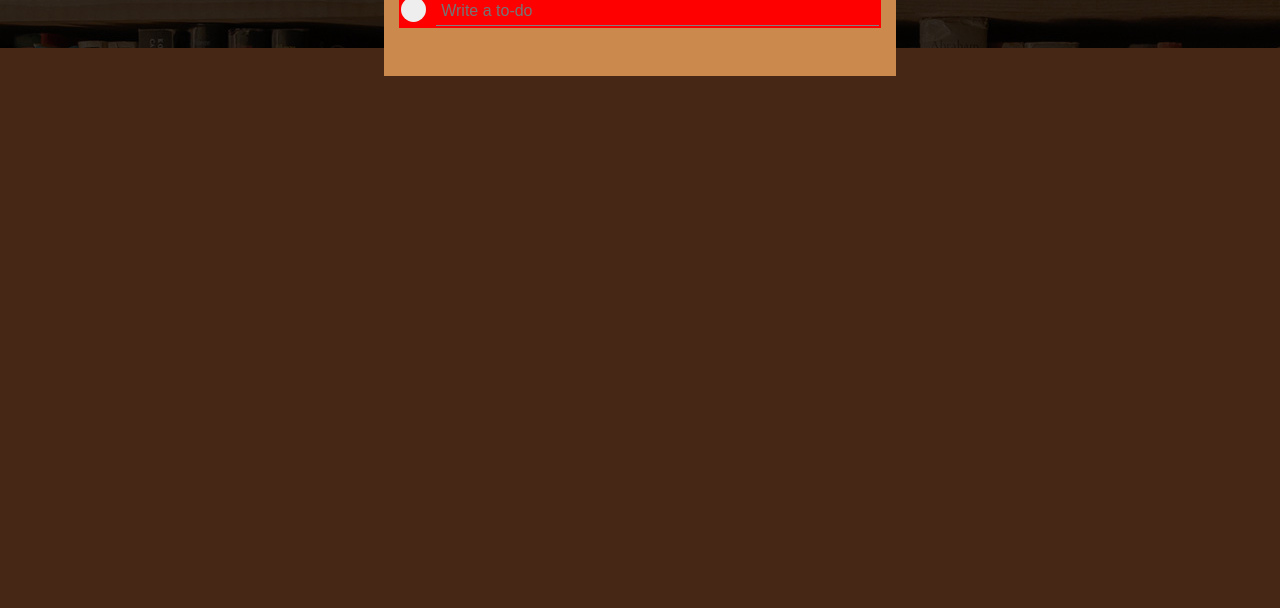
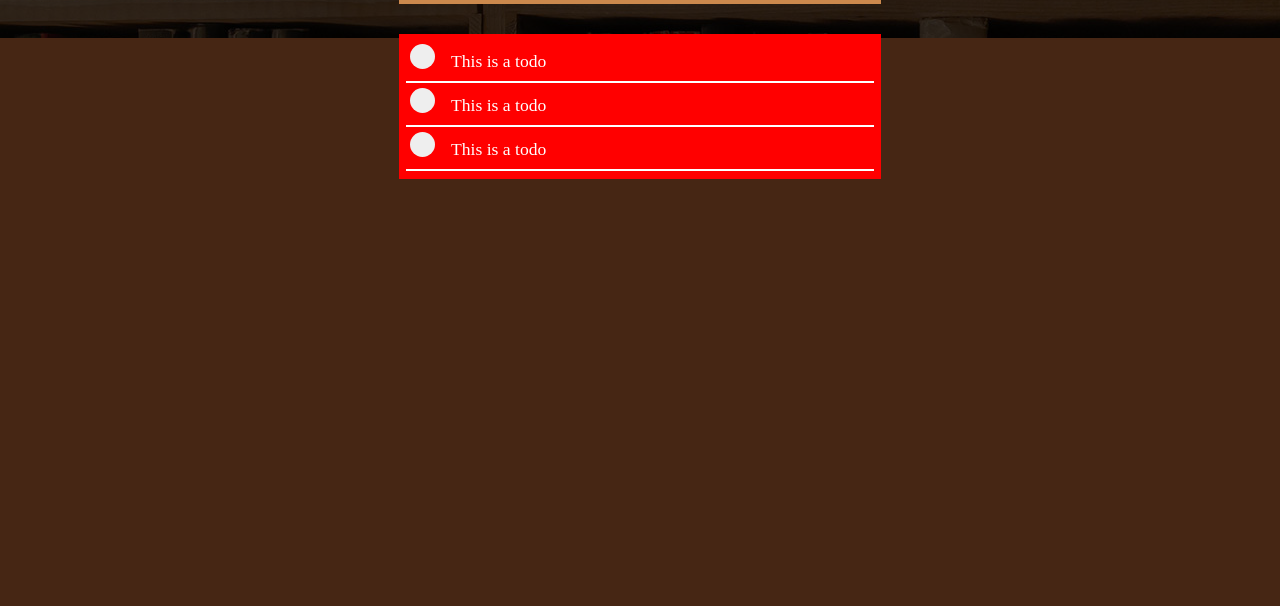
Before and after one commit to Robotron2/Todo-design, a plain HTML site: page index.html in a window 1280 px wide. Shown: the part 262-870 px from the top of the page. Drawn offline with Linux system fonts and the light colour scheme.

Commit message:
Todo layout completed

```diff
--- a/index.html
+++ b/index.html
@@ -27,12 +27,35 @@
                         <input type="checkbox" class="checkbox">
                         <input type="text" class="text-input">
                     </div> -->
-                    <div class="todo-input">
+                    <div class="todo-input ">
                         <label class="container">
-                            <input type="checkbox">
+                            <input type="checkbox" disabled>
                             <span class="checkmark"></span>
                         </label>
                         <input type="text" placeholder="Write a to-do" class="text-input">
+                    </div>
+                    <div class="todos-container">
+                        <div class="todos">
+                            <label class="container">
+                                <input type="checkbox">
+                                <span class="checkmark"></span>
+                            </label>
+                            <p class="todo-item">This is a todo</p>
+                        </div>
+                        <div class="todos">
+                            <label class="container">
+                                <input type="checkbox">
+                                <span class="checkmark"></span>
+                            </label>
+                            <p class="todo-item">This is a todo</p>
+                        </div>
+                        <div class="todos">
+                            <label class="container">
+                                <input type="checkbox">
+                                <span class="checkmark"></span>
+                            </label>
+                            <p class="todo-item">This is a todo</p>
+                        </div>
                     </div>
 
 
--- a/styles.css
+++ b/styles.css
@@ -32,17 +32,17 @@ body {
 	position: absolute;
 	background-color: var(--dark-brown);
 	z-index: 30;
-	top: 310px;
+	top: 300px;
 	width: 100%;
-	height: 70%;
+	height: 71%;
 }
 
 .todo-main {
 	color: var(--color-white);
-	/* background: transparent; */
-	background-color: #cc894d;
+	background: transparent;
+	/* background-color: #cc894d; */
 	width: 40%;
-	margin: -100px auto;
+	margin: -150px auto;
 	height: 10vmax;
 }
 
@@ -64,10 +64,10 @@ body {
 .todo-input {
 	display: flex;
 	width: 94%;
-	background-color: red;
-	padding: 0.4%;
+	background-color: var(--color-brown);
+	padding: 1%;
 	justify-content: space-around;
-	margin: 0 auto;
+	margin: 30px auto;
 }
 
 /* The container */
@@ -147,3 +147,24 @@ body {
 .text-input.active {
 	outline: none;
 }
+
+.todos {
+	display: flex;
+}
+
+.todos-container {
+	background-color: red;
+	width: 94%;
+	margin: 0 auto;
+	padding: 1%;
+}
+.todos {
+	margin: 2px;
+	border-bottom: 2px solid white;
+	padding: 0.2rem;
+}
+
+.todo-item {
+	padding: 0.4rem;
+	font-size: 1.1rem;
+}
```
